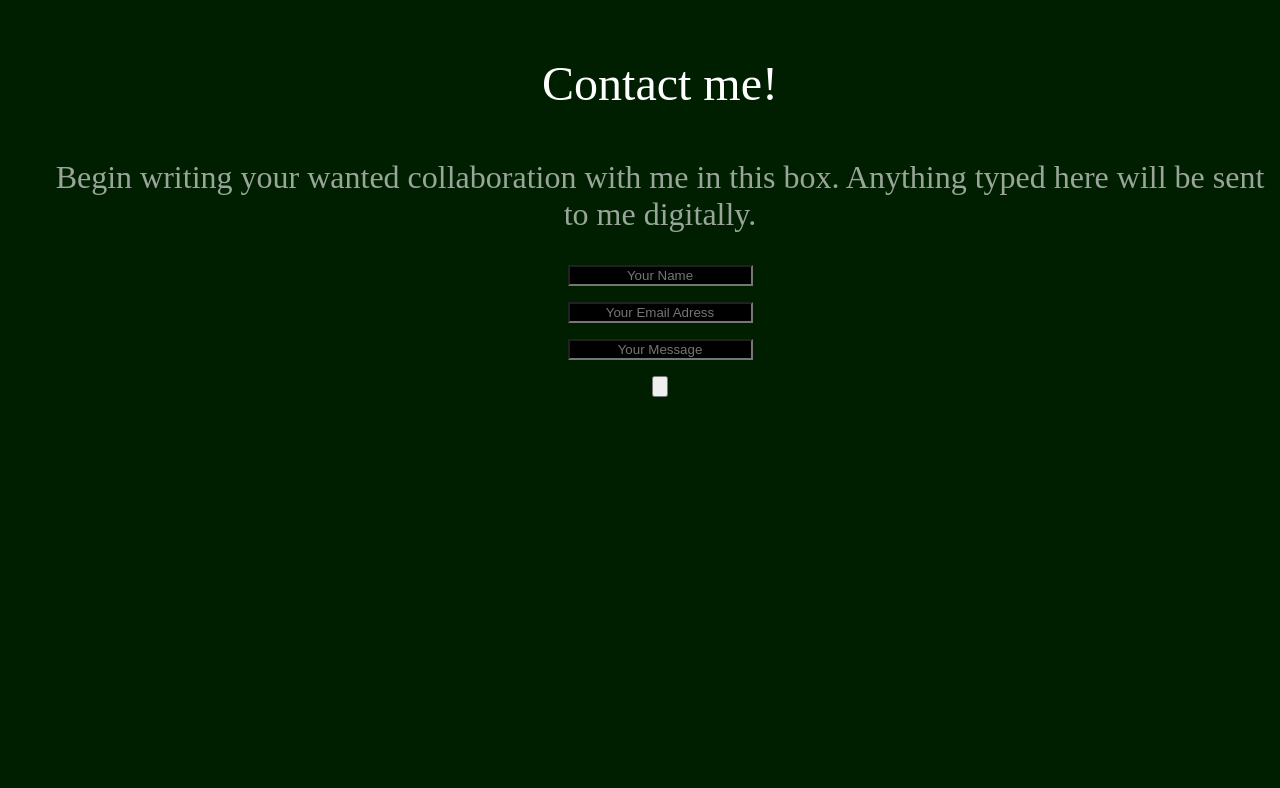
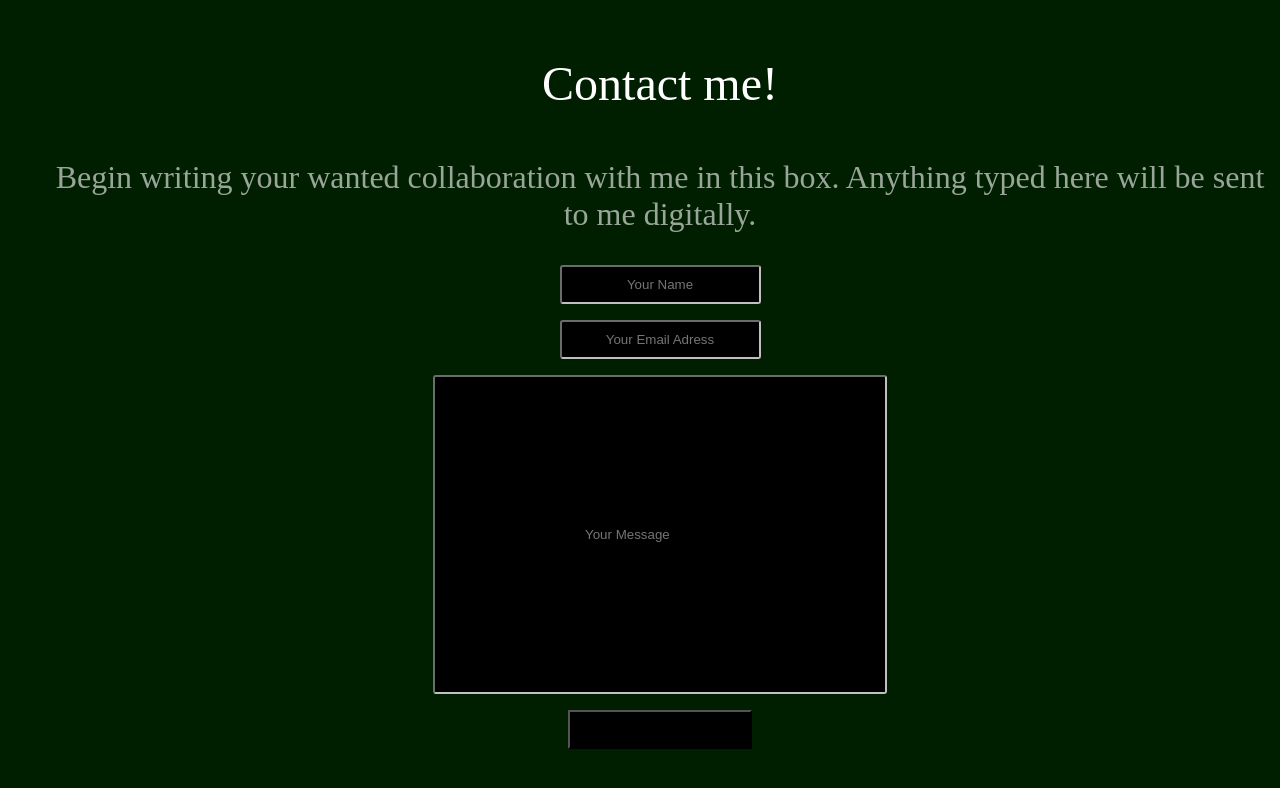
Before and after one commit to Sava-Sav/index, a plain HTML site: page Contact.html in a window 1280 px wide. Drawn offline with Linux system fonts and the light colour scheme.

Commit message:
HomeworkUpdate

```diff
--- a/Contact.css
+++ b/Contact.css
@@ -28,6 +28,9 @@ body{
    background-color: black;
    text-decoration-color: green;
    color: green;
+   padding:10px;
+   border-radius: 3px ;
+   border-color: silver;
 }
 
 #yourEmail{
@@ -36,12 +39,31 @@ body{
    background-color: black;
    text-decoration-color: green;
    color: green;
+    padding:10px;
+   border-radius: 3px ;
+   border-color: silver;
 }
 
 #yourText{
-   text-align: center;
+   text-align: start;
    size-adjust: inherit;
    background-color: black;
    text-decoration-color: green;
    color: green;
+   display: inline-block;
+    width: 150px;
+    padding-inline-start: 150px;
+    padding:150px;
+   border-radius: 3px ;
+   border-color: silver;
 }
+
+#send{
+       text-align: center;
+   size-adjust: inherit;
+    padding: 10px;
+    padding-inline: 90px;
+background-color: black;
+   text-decoration-color: green;
+   color: green;
+}
--- a/Contact.html
+++ b/Contact.html
@@ -21,7 +21,7 @@ Begin writing your wanted collaboration with me in this box. Anything typed here
 <ul> <input type="text" id="yourName" placeholder="Your Name" > </ul>
 <ul> <input type="text" id="yourEmail" placeholder="Your Email Adress"> </ul>
 <ul> <input type="text" id="yourText" placeholder="Your Message"> </ul>
-<ul> <input type="Button" id="send" placeholder="Send Message"> </ul>
+<ul> <input type="button" id="send" placeholder="Send"> </ul>
 </div>
 
 
```
